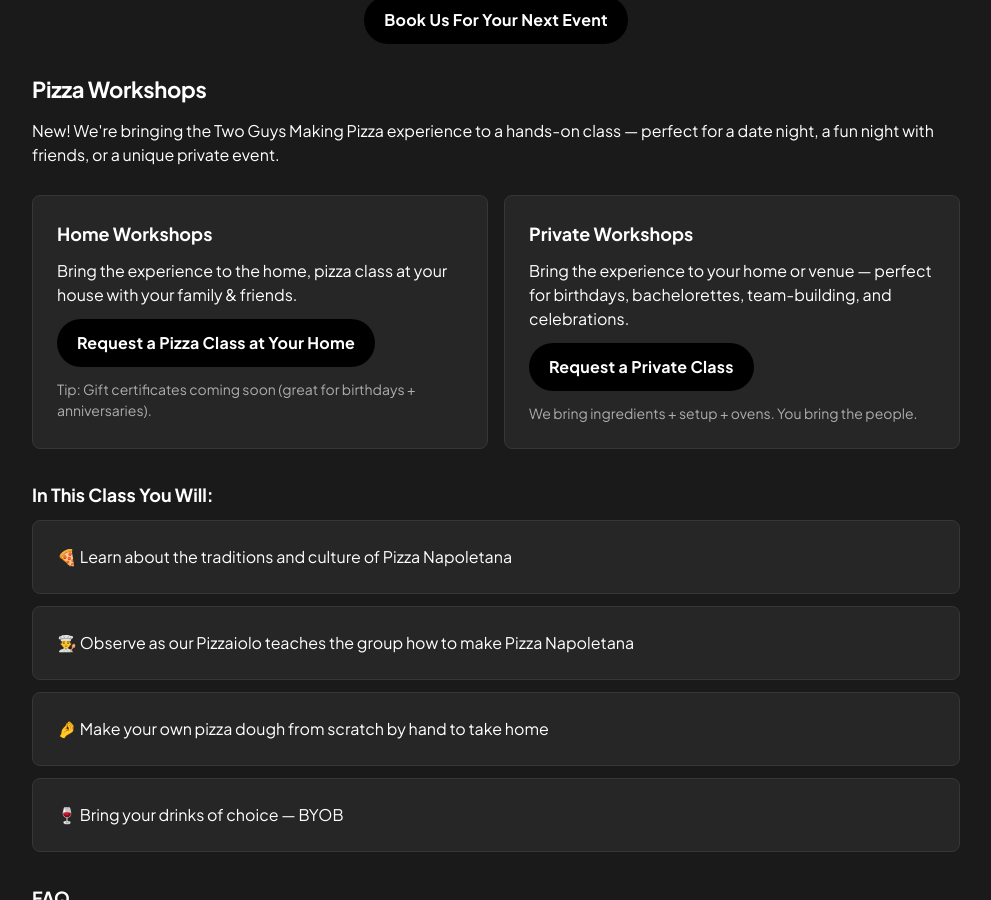
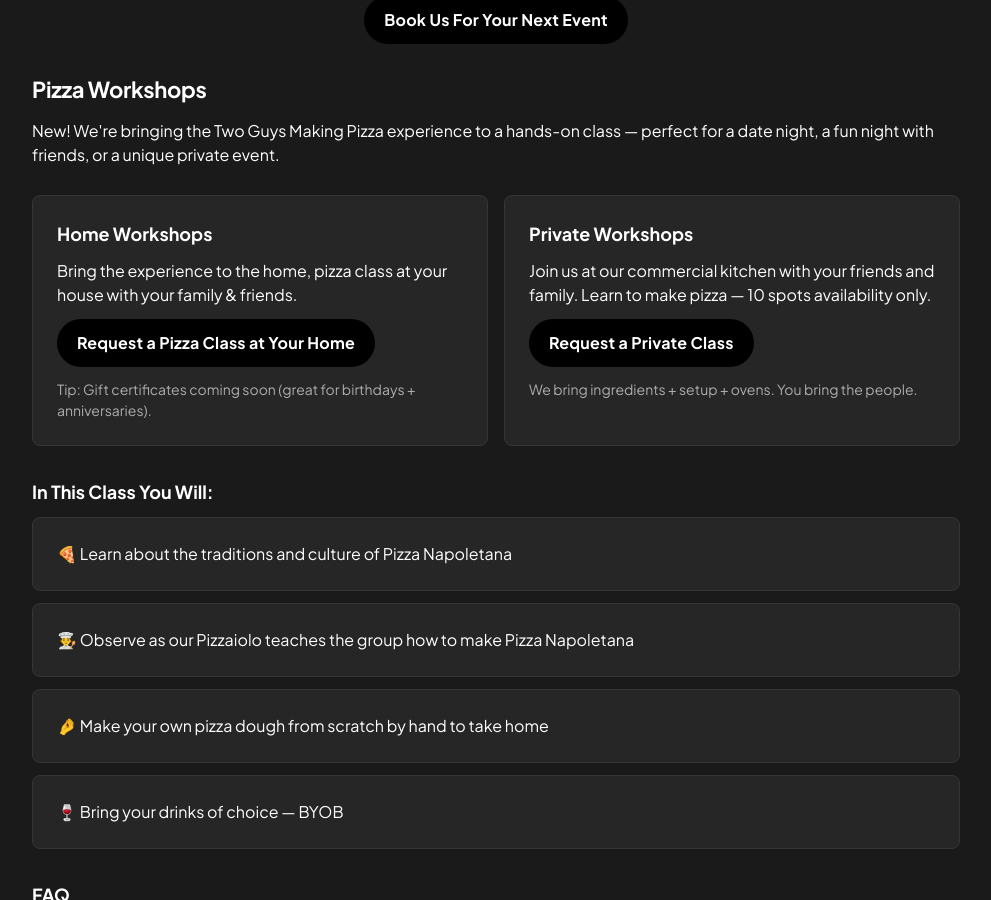
Before and after one commit to TwoGuysMakingPizza/site-main, a Jekyll site: the page built from index.html, in a window 1280 px wide and 900 px high, scrolled down 1058 px. Shown: the whole window, without its empty margins (144-1135 px from the left). Built offline with Jekyll 4.4.1, drawn with Linux system fonts in a browser that asks for light colours.

Commit message:
[UPDATE] changing the text kitchen

```diff
--- a/index.html
+++ b/index.html
@@ -81,7 +81,7 @@
                 <div class="flex flex-col gap-3 bg-[#262626] p-6 rounded-lg border border-[#363636]">
                     <p class="text-white text-lg font-semibold leading-normal">Private Workshops</p>
                     <p class="text-white text-base font-normal leading-normal">
-                        Bring the experience to your home or venue — perfect for birthdays, bachelorettes, team-building, and celebrations.
+                        Join us at our commercial kitchen with your friends and family. Learn to make pizza — 10 spots availability only.
                     </p>
                     <div class="flex gap-2">
                         <a href="{{ '/book/' | relative_url }}"
```
